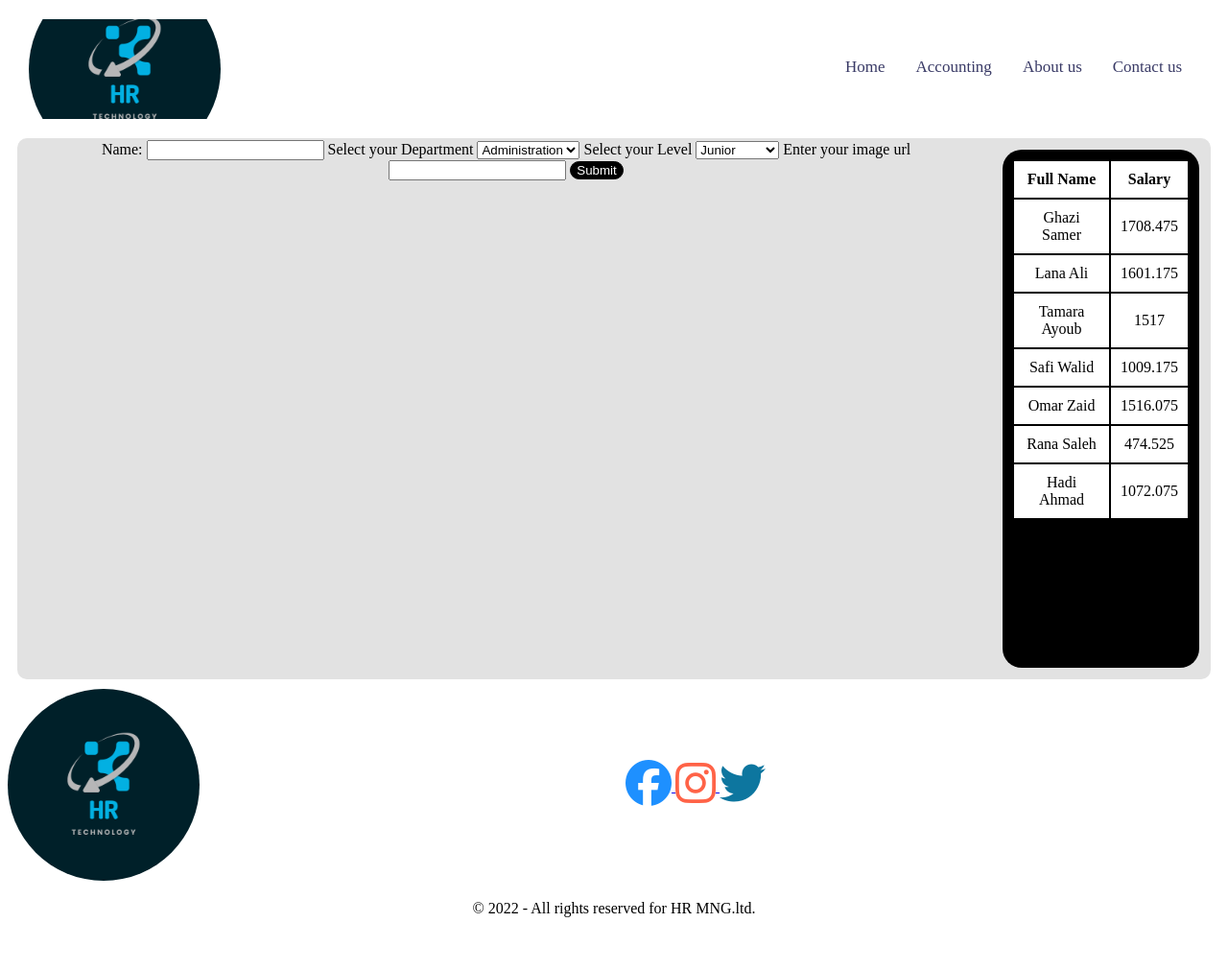
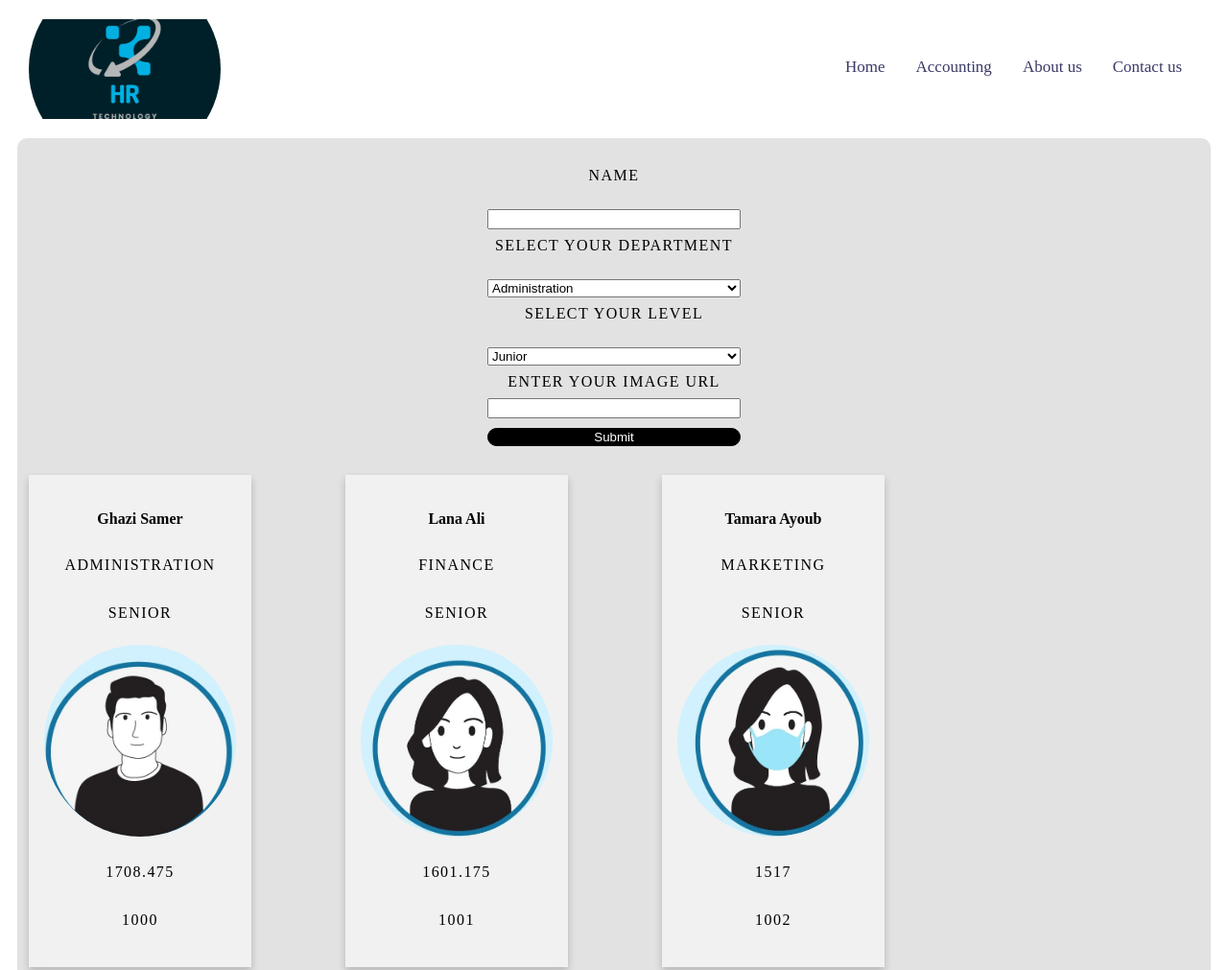
Before and after one commit to muhammadqasemtarboush1/HR-management-system, a plain HTML site: page index.html in a window 1280 px wide. Shown: the top 1011 px of the page at 96% size. Before the commit the page ends 972 px from the top, so only its background shows below. Drawn offline with Linux system fonts and the light colour scheme.

Commit message:
update: add new care obj to the dom using js & style init

```diff
--- a/Js/app.js
+++ b/Js/app.js
@@ -1,5 +1,7 @@
 "use strict";
 let allEmployees = [];
+let btn = document.getElementById("btn");
+let form = document.getElementById("form");
 function Employee(
   Employee_id,
   Employee_fullName,
@@ -16,6 +18,10 @@ function Employee(
   allEmployees.push(this);
 }
 
+function randId() {
+  const id = Math.floor(1000 + Math.random() * 9000);
+  return id;
+}
 Employee.prototype.salary = function () {
   if (this.level === "Junior") {
     this.salary = Math.floor(Math.random() * (1000 - 500)) + 500;
@@ -30,24 +36,49 @@ Employee.prototype.salary = function () {
 };
 
 Employee.prototype.render = function () {
-  let result = document.getElementById("main");
-  let tblBody = document.createElement("tbody");
+  let result = document.getElementById("row");
+  let colome = document.createElement("div");
+  colome.classList.add("column");
+
   for (let i = 0; i < 1; i++) {
-    let row = document.createElement("tr");
+    let card = document.createElement("div");
+    card.classList.add("card");
     for (let j = 0; j < 1; j++) {
-      let cell = document.createElement("td");
-      let cell2 = document.createElement("td");
+      let avo = document.createElement("div");
+      // card.classList.add("card");
+      let title = document.createElement("h4");
+      let department = document.createElement("p");
+      let employeeLevel = document.createElement("p");
+      let employeeIMG = document.createElement("img");
+      let totalSalary = document.createElement("p");
+      let id = document.createElement("p");
 
       let cellTextFullName = document.createTextNode(this.fullName);
-      let cellTextSalary = document.createTextNode(this.salary);
-      cell.appendChild(cellTextFullName);
-      cell2.appendChild(cellTextSalary);
-      row.appendChild(cell);
-      row.appendChild(cell2);
+      let cellTextDepartment = document.createTextNode(this.department);
+      let employeeLevelText = document.createTextNode(this.level);
+      // let employeeImgURI = document.createTextNode(this.department);
+      employeeIMG.src = this.imgUrl;
+      let salary = document.createTextNode(this.salary);
+      let uID = document.createTextNode(this.id);
+
+      title.appendChild(cellTextFullName);
+      department.appendChild(cellTextDepartment);
+      employeeLevel.appendChild(employeeLevelText);
+      // employeeIMG.appendChild(employeeImgURI);
+      totalSalary.appendChild(salary);
+      id.appendChild(uID);
+
+      avo.appendChild(title);
+      avo.appendChild(department);
+      avo.appendChild(employeeLevel);
+      avo.appendChild(employeeIMG);
+      avo.appendChild(totalSalary);
+      avo.appendChild(id);
+      card.appendChild(avo);
     }
-    tblBody.appendChild(row);
+    colome.appendChild(card);
   }
-  result.appendChild(tblBody);
+  result.appendChild(colome);
 };
 const ghazi = new Employee(
   1000,
@@ -104,7 +135,18 @@ for (let i = 0; i < allEmployees.length; i++) {
 }
 
 // Day2
-function randId() {
-  const id = Math.floor(1000 + Math.random() * 9000);
-  return id;
+// btn.addEventListener();
+
+form.addEventListener("submit", handleSubmit);
+function handleSubmit(event) {
+  event.preventDefault();
+  let name = event.target.name.value;
+  let department = event.target.department.value;
+  let level = event.target.level.value;
+  let imgURI = event.target.imgURI.value;
+  let uID = randId();
+  let newEmployee = new Employee(uID, name, department, level, imgURI);
+  console.log(newEmployee, "employee");
+  newEmployee.salary();
+  newEmployee.render();
 }
--- a/css/indix.css
+++ b/css/indix.css
@@ -5,6 +5,20 @@
   --pending: #58b1e2;
   --gray: #e2e2e2;
 }
+/* *,
+*::before,
+*::after {
+  box-sizing: border-box;
+}
+
+body {
+  font: normal 18px/1.5 "Fira Sans", "Helvetica Neue", sans-serif;
+  font-family: var(--ff-body);
+  font-weight: var(--fw-body);
+  font-size: 1.25rem;
+  display: flex;
+  flex-direction: column;
+} */
 
 header {
   margin: 20px;
@@ -13,13 +27,15 @@ header {
 main {
   background-color: var(--gray);
   display: flex;
+  flex-wrap: wrap;
+
   text-align: center;
   justify-content: space-evenly;
-  /* align-items: center; */
+  align-items: center;
   margin: 10px;
   padding: 2px;
   border-radius: 10px;
-  height: 70vh;
+  /* height: 70vh; */
 }
 
 button {
@@ -127,6 +143,88 @@ li a {
   text-align: center;
 }
 
-/* .social-media-icon .fa-facebook {
-  font-size: 3em;
-} */
+section {
+  display: flex;
+}
+
+.rounded {
+  max-width: 6rem;
+  border-radius: 0.75rem;
+}
+
+.text-center {
+  text-align: center;
+}
+
+label,
+p {
+  padding: 8px;
+  font-weight: 300;
+  letter-spacing: 0.09em;
+  text-transform: uppercase;
+}
+
+#btn {
+  margin-top: 10px;
+}
+#btn:hover {
+  color: var(--hoverNav);
+  background-color: var(--white);
+  /* box-shadow: #000000; */
+}
+
+#form {
+  display: grid;
+  padding: 10px;
+  margin: 10px;
+}
+
+/* W3school */
+.column {
+  float: left;
+  width: 25%;
+  padding: 10 10px;
+  margin: 10px;
+}
+
+/* Remove extra left and right margins, due to padding */
+.row {
+  margin: 10px -5px;
+  /* justify-content: sp */
+  /* padding: 10px; */
+}
+
+/* Clear floats after the columns */
+.row:after {
+  content: "";
+  display: table;
+  clear: both;
+}
+
+/* Responsive columns */
+@media screen and (max-width: 600px) {
+  .column {
+    width: 100%;
+    display: block;
+    margin-bottom: 20px;
+  }
+}
+
+/* Style the counter cards */
+.card {
+  box-shadow: 0 4px 8px 0 rgba(0, 0, 0, 0.2);
+  padding: 16px;
+  text-align: center;
+  background-color: #f1f1f1;
+  width: max-content;
+}
+
+.card:hover {
+  box-shadow: 0 8px 16px 0 rgba(0, 0, 0, 0.2);
+}
+
+.card img {
+  max-width: 200px;
+  max-height: 200px;
+  border-radius: 50%;
+}
--- a/index.html
+++ b/index.html
@@ -24,12 +24,12 @@
       </nav>
     </header>
     <main class="container">
-      <section>
-        <form action="">
-          <label for="name">Name:</label>
+      <section class="col">
+        <form action="" id="form">
+          <label for="name">Name</label><br />
           <input id="name" type="text" autocomplete="name" value="" />
           <!-- Department -->
-          <label for="department">Select your Department</label>
+          <label for="department">Select your Department</label><br />
           <select id="department" name="select">
             <option value="Administration">Administration</option>
             <option value="Marketing">Marketing</option>
@@ -37,7 +37,7 @@
             <option value="Finance">Finance</option>
           </select>
           <!-- Level -->
-          <label for="level">Select your Level</label>
+          <label for="level">Select your Level</label><br />
           <select id="level" name="select">
             <option value="Junior">Junior</option>
             <option value="Mid-Senior">Mid-Senior</option>
@@ -47,15 +47,30 @@
           <!-- Image url -->
           <label for="imgURI">Enter your image url</label>
           <input id="imgURI" type="text" autocomplete="imgURI" />
-          <button type="submit">Submit</button>
+          <button type="submit" id="btn">Submit</button>
         </form>
       </section>
-      <table id="main">
+      <!-- <select></select> -->
+      <!-- <table id="main">
         <tr>
           <th>Full Name</th>
           <th>Salary</th>
         </tr>
-      </table>
+      </table> -->
+      <div id="main">
+        <div Id="row">
+
+          </div>
+
+        <!-- <div class="column">
+          <div class="card">
+            <img src="./assets/ch_fm_1.jpg" alt="Avatar" style="width: 100%" />
+            <h3>Card 4</h3>
+            <p>Some text</p>
+            <p>Some text</p>
+          </div> -->
+        </div>
+      </div>
     </main>
     <footer class="footer-container">
       <div>
```
